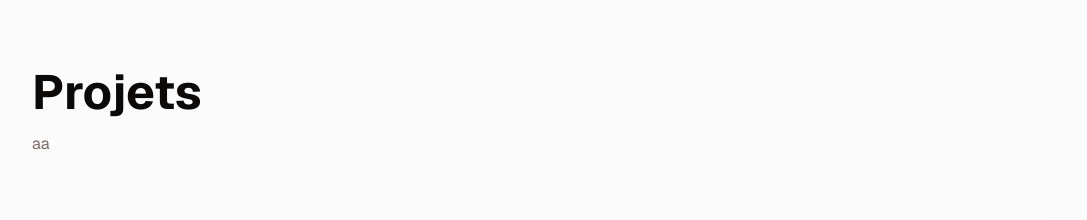
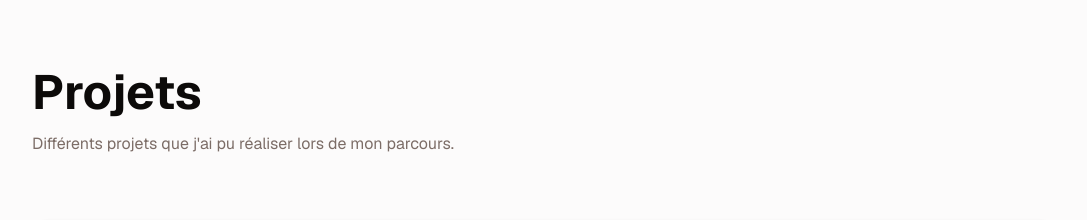
Before and after one commit to BenMelingui/clement-martin-portfolio, a Next.js app: page / in a window 1280 px wide. Shown: the part 2480-2700 px from the top of the page, without its empty margins (96-1183 px from the left). Built offline with nearby package versions, Linux system fonts and the light colour scheme.

Commit message:
projects

```diff
--- a/app/sections/ProjectsSection.tsx
+++ b/app/sections/ProjectsSection.tsx
@@ -14,7 +14,7 @@ export default function ProjectsSection() {
         <ScrollReveal>
           <h2 className="text-4xl lg:text-5xl font-bold mb-4">Projets</h2>
           <p className="text-muted-foreground mb-16 max-w-xl">
-            aa
+            Différents projets que j'ai pu réaliser lors de mon parcours.
           </p>
         </ScrollReveal>
 
```
